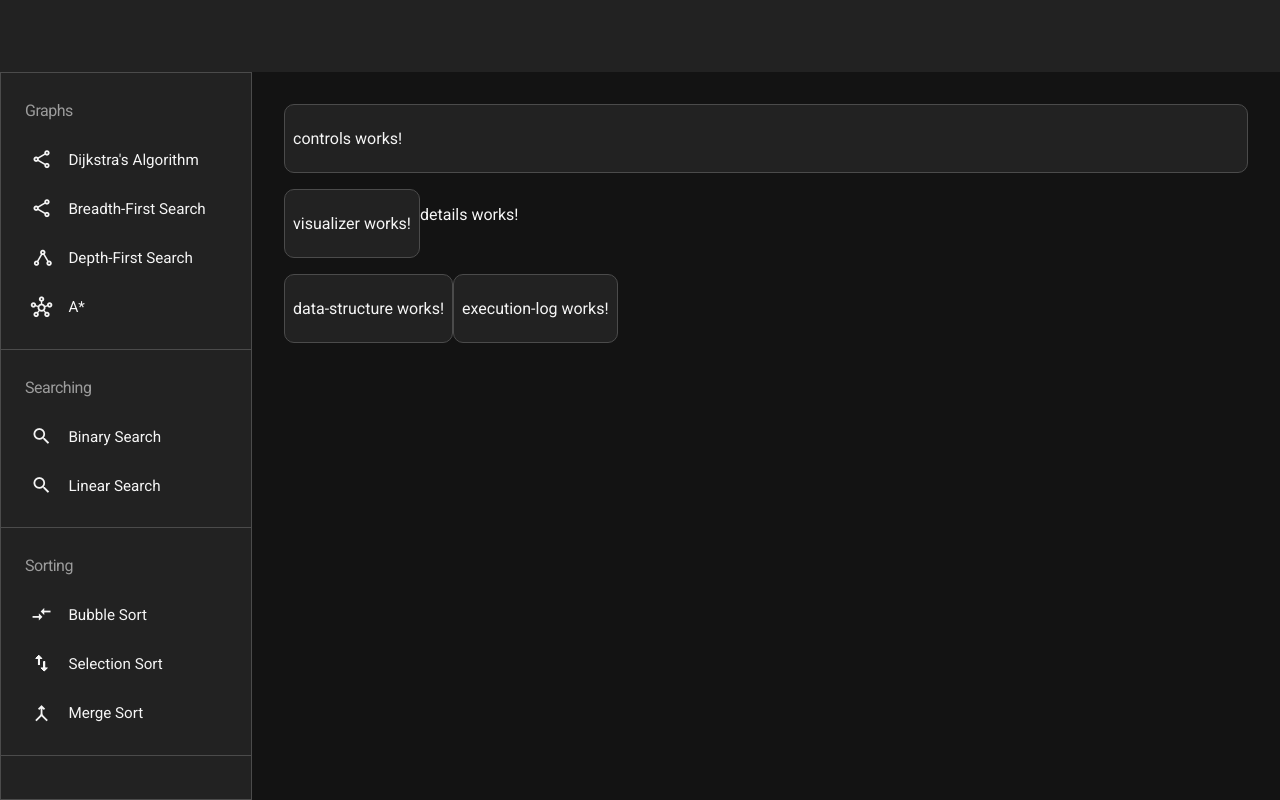
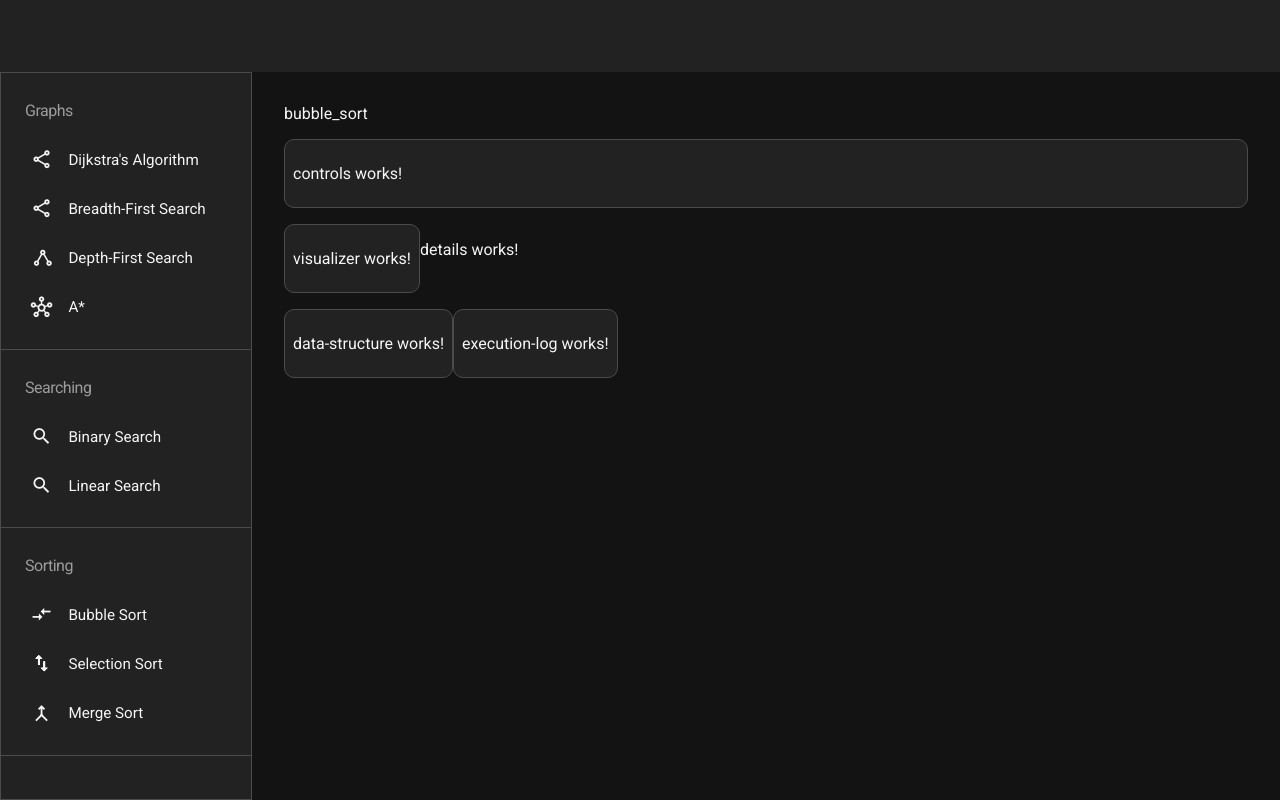
Before and after one commit to flavia3107/algorithm-visualizer, an Angular app: page / in a window 1280 px wide. Built offline with nearby package versions, Linux system fonts and the light colour scheme.

Commit message:
Algorithm-Visualizer: Sidenav - P7

```diff
--- a/src/app/app.html
+++ b/src/app/app.html
@@ -6,6 +6,7 @@
 		<app-sidenav />
 	</div>
 	<div class="content flex-column">
+		<span>{{activeView()}}</span>
 		<div class="flex-row controls section">
 			<app-controls />
 
--- a/src/app/app.ts
+++ b/src/app/app.ts
@@ -1,4 +1,5 @@
-import { Component, signal } from '@angular/core';
+import { Component, inject, signal } from '@angular/core';
+import { AlgorithmManager } from './algorithm-manager';
 import { Controls } from './components/controls/controls';
 import { DataStructure } from './components/data-structure/data-structure';
 import { Details } from './components/details/details';
@@ -13,5 +14,7 @@ import { Visualizer } from './components/visualizer/visualizer';
   styleUrl: './app.scss'
 })
 export class App {
+  private _algorithmManager = inject(AlgorithmManager);
+  public activeView = this._algorithmManager.activeAlgorithm;
   protected readonly title = signal('algorithm-visualizer');
 }
```
